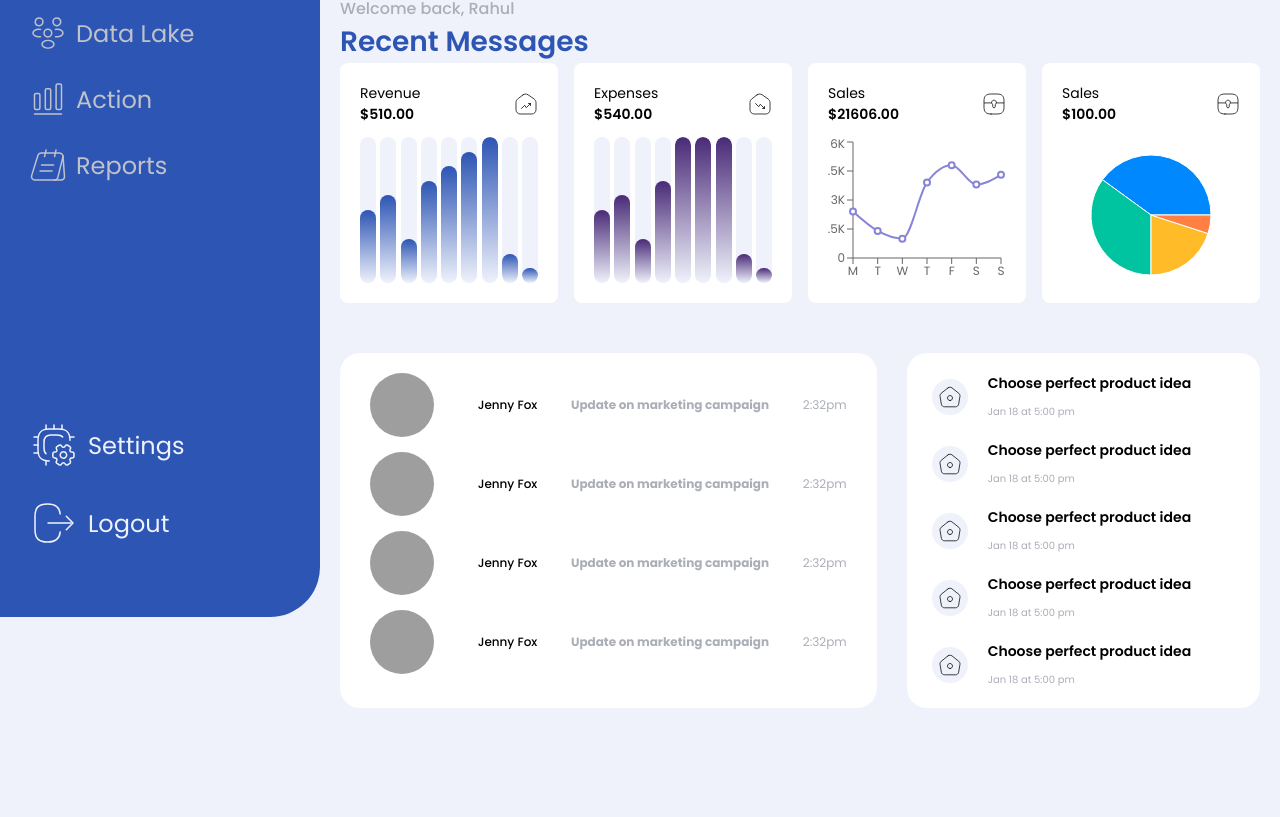
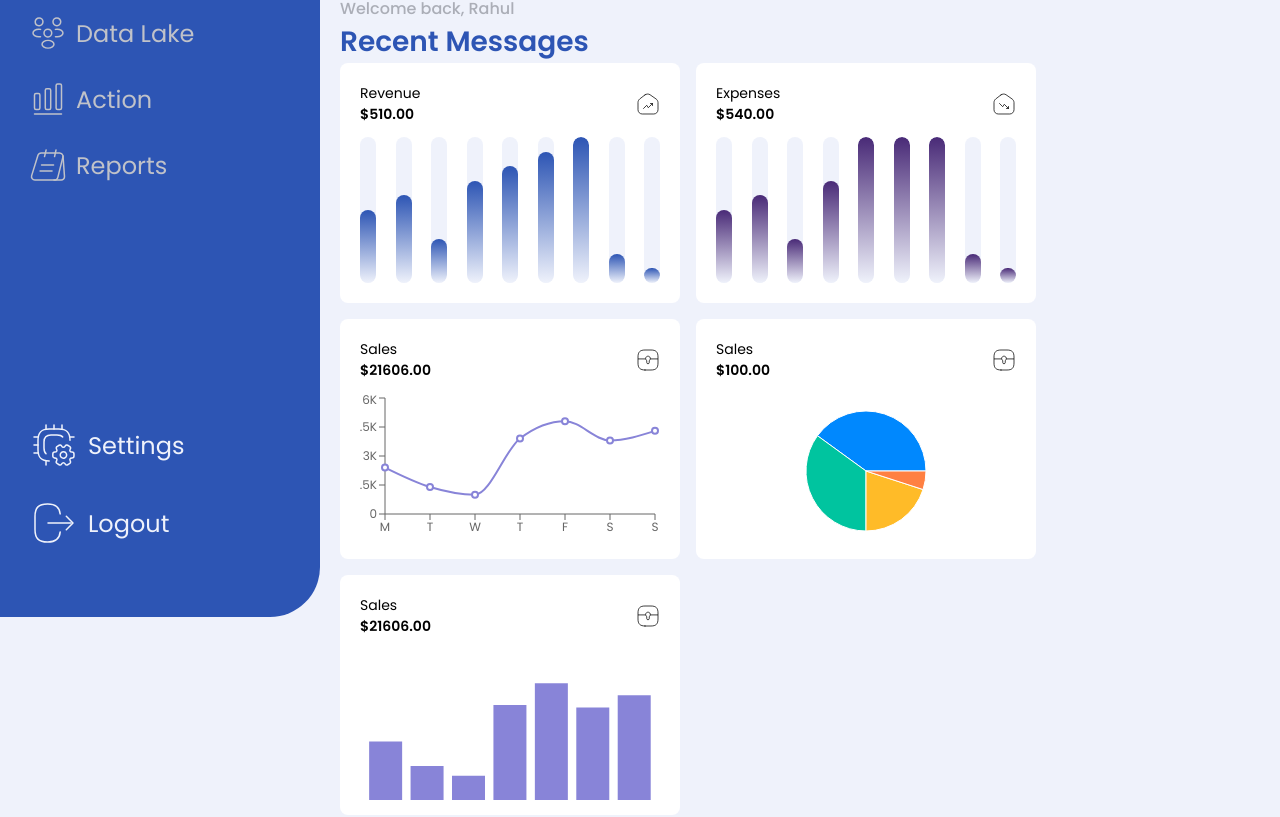
Before and after one commit to prableen14/Business-1-Alchimetis, a React (Create React App) app: page /dashboard in a window 1280 px wide. Shown: the part 183-1000 px from the top of the page. Before the commit the page ends 941 px from the top, so only its background shows below. Built offline with nearby package versions, Linux system fonts and the light colour scheme; grey boxes are pictures that could not be loaded.

Commit message:
added headers

```diff
--- /dev/null
+++ b/src/atoms/BarGraph/index.js
@@ -0,0 +1,46 @@
+import React from "react";
+import {
+  BarChart,
+  Bar,
+  ResponsiveContainer,
+  Tooltip,
+  Rectangle,
+} from "recharts";
+
+import "./style.scss";
+
+import Store from "../../assets/images/Store.svg";
+
+export default function BarGraph({ data, label }) {
+  return (
+    <div className="bar-graph">
+      <div className="bar-graph-header">
+        <div className="bar-graph-header-value-wrapper">
+          <div className="bar-graph-header-title">{label}</div>
+          <div className="bar-graph-header-value">
+            $
+            {data
+              .reduce((prev, curr) => prev + curr.sales, 0)
+              .toFixed(2)
+              .toLocaleString()}
+          </div>
+        </div>
+
+        <img src={Store} alt="Store icon" className="bar-graph-header-icon" />
+      </div>
+
+      <div className="bar-graph-chart">
+        <ResponsiveContainer width="100%" height="100%">
+          <BarChart width={500} height={300} data={data}>
+            <Tooltip />
+            <Bar
+              dataKey="sales"
+              fill="#8884d8"
+              activeBar={<Rectangle fill="pink" />}
+            />
+          </BarChart>
+        </ResponsiveContainer>
+      </div>
+    </div>
+  );
+}
--- /dev/null
+++ b/src/atoms/BarGraph/style.scss
@@ -0,0 +1,57 @@
+@import "../../index.scss";
+
+.bar-graph {
+  padding: 20px;
+  display: flex;
+  align-items: center;
+  font-size: 12px;
+  background-color: $white;
+  width: 300px;
+  height: 200px;
+  flex-direction: column;
+  border-radius: 8px;
+  gap: 12px;
+
+  &-header {
+    display: flex;
+    flex-direction: row;
+    width: 100%;
+    justify-content: space-between;
+    align-items: center;
+
+    &-value-wrapper {
+      display: flex;
+      flex-direction: column;
+    }
+
+    &-value {
+      font-size: 14px;
+      font-weight: 600;
+    }
+
+    &-title {
+      font-size: 14px;
+    }
+
+    &-icon {
+      width: 24px;
+      height: 24px;
+
+      svg {
+        color: $primary-blue;
+      }
+    }
+  }
+
+  &-chart {
+    display: flex;
+    flex-direction: row;
+    width: 100%;
+    height: 100%;
+    justify-content: space-between;
+
+    &-rectangle {
+      border-radius: 4px;
+    }
+  }
+}
--- a/src/components/Dashboard/dashboard.js
+++ b/src/components/Dashboard/dashboard.js
@@ -3,6 +3,7 @@ import { Title, TextAndImage, MessagePreview } from "../../atoms/index.js";
 import homeSvg from "../../assets/images/HomeDark.svg";
 import Histogram from "../../atoms/Histogram/index.js";
 import LineGraph from "../../atoms/LineGraph/index.js";
+import BarGraph from "../../atoms/BarGraph/index.js";
 import PieChart from "../../atoms/PieChart/index.js";
 import "./style.scss";
 
@@ -90,6 +91,40 @@ const Dashboard = (props) => {
           ]}
           label="Sales"
         />
+
+        <BarGraph
+          data={[
+            {
+              name: "Monday",
+              sales: 2400,
+            },
+            {
+              name: "Tuesday",
+              sales: 1398,
+            },
+            {
+              name: "Wednesday",
+              sales: 1000,
+            },
+            {
+              name: "Thursday",
+              sales: 3908,
+            },
+            {
+              name: "Friday",
+              sales: 4800,
+            },
+            {
+              name: "Saturday",
+              sales: 3800,
+            },
+            {
+              name: "Sunday",
+              sales: 4300,
+            },
+          ]}
+          label="Sales"
+        />
       </div>
 
       <div className="notification">
--- a/src/components/Dashboard/style.scss
+++ b/src/components/Dashboard/style.scss
@@ -29,5 +29,6 @@
     display: flex;
     flex-direction: row;
     gap: 16px;
+    flex-wrap: wrap;
   }
 }
```
